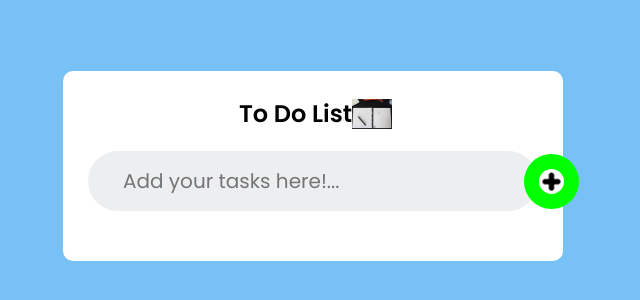
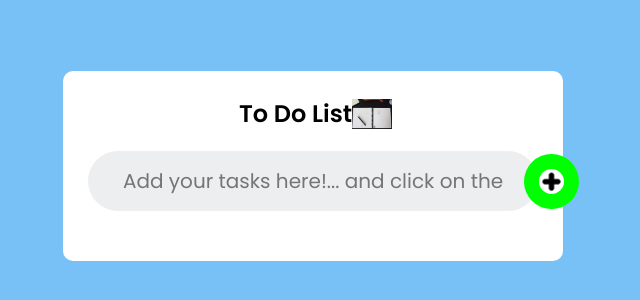
Before and after one commit to juniormusasizi61/To-Do, a plain HTML site: page index.html in a window 1280 px wide. Shown: the part 234-534 px from the top of the page, without its empty margins (327-967 px from the left). Drawn offline with Linux system fonts and the light colour scheme; a web font is replaced by a local one.

Commit message:
html debug

```diff
--- a/index.html
+++ b/index.html
@@ -21,7 +21,7 @@
           type="text"
           class="todo-input"
           id="todoText"
-          placeholder="Add your tasks here!..."
+          placeholder="Add your tasks here!... and click on the + icon"
         />
         <img
           src="./img/plus.png"
```
